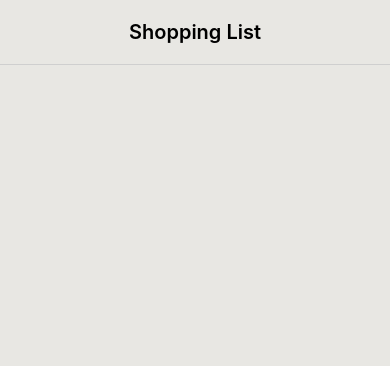
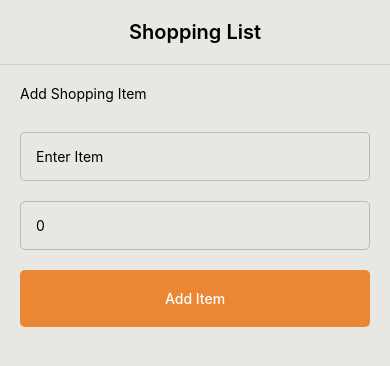
Before and after one commit to FaizanKhanDev/react-native-typscript, a React Native app: screen / in a window 390 px wide. Shown: the top 366 px of the page. Built offline with nearby package versions, Linux system fonts and the light colour scheme.

Commit message:
FIXED: TODO list

```diff
--- a/App.tsx
+++ b/App.tsx
@@ -1,10 +1,30 @@
 import { StatusBar } from 'expo-status-bar';
-import { SafeAreaView, StyleSheet, Text, View } from 'react-native';
+import { SafeAreaView, StyleSheet, Text, View, FlatList } from 'react-native';
 import Header from './src/components/Header'
+import React, { useState } from 'react';
+import AddItem, { IItem } from './src/components/AddItem'; /* import AddItem and interface*/
+import Item from './src/components/Item';
 export default function App() {
+  const [shoppingList, setShoppingList] = useState<IItem[]>([]);
   return (
     <SafeAreaView style={styles.container}>
       <Header title="Shopping List"></Header>
+      <View style={styles.contentWrapper}>
+
+
+        <AddItem
+          setShoppingList={setShoppingList}
+          shoppingList={shoppingList}
+        ></AddItem>
+        <FlatList
+              data={shoppingList}
+              keyExtractor={(item, index) => `${item.item}-${index}`}
+              renderItem={({ item }) => (
+                <Item item={item.item} quantity={item.quantity} />
+              )}
+          >
+        </FlatList>
+      </View>
     </SafeAreaView>
   );
 }
@@ -14,4 +34,7 @@ const styles = StyleSheet.create({
     flex: 1,
     backgroundColor: '#e8e7e3',
   },
+  contentWrapper: {
+    padding: 20,
+  },
 });
--- /dev/null
+++ b/src/components/AddItem.tsx
@@ -0,0 +1,81 @@
+import React, { useState } from "react";
+import { View, Text, TextInput, StyleSheet, TouchableOpacity, Alert } from "react-native";
+
+export interface IItem {
+    item: string,
+    quantity: number
+}
+interface Props {
+    setShoppingList: React.Dispatch<React.SetStateAction<IItem[]>>;
+    shoppingList: IItem[];
+}
+
+const AddItem: React.FC<Props> = ({ setShoppingList, shoppingList }) => {
+    const [item, setItem] = useState<string>('');
+    const [quantity, setQuantity] = useState<number>(0);
+    const addItem = () => {
+        if (!item) {
+            Alert.alert('Please enter an item');
+        } else {
+            setShoppingList([
+                ...shoppingList,
+                {
+                    item,
+                    quantity: quantity || 1,
+                },
+            ]);
+            setItem('');
+            setQuantity(0);
+        }
+    }
+    return (
+        <View>
+            <Text>Add Shopping Item</Text>
+            <View style={styles.form}>
+                <TextInput
+                    style={styles.input}
+                    placeholder="Enter Item"
+                    value={item}
+                    onChangeText={text => setItem(text)}
+                />
+                <TextInput
+                    style={styles.input}
+                    placeholder="Enter quantity"
+                    keyboardType="numeric"
+                    value={quantity.toString()}
+                    onChangeText={q => {
+                        setQuantity(Number(q));
+                    }}
+                />
+                <TouchableOpacity onPress={addItem} style={styles.addItemButton}>
+                    <Text style={styles.buttonText}>Add Item</Text>
+                </TouchableOpacity>
+            </View>
+        </View>
+    );
+}
+const styles = StyleSheet.create({
+    heading: {
+        fontSize: 20,
+        fontWeight: '700',
+    },
+    form: {
+        marginTop: 30,
+    },
+    input: {
+        padding: 15,
+        borderColor: 'rgba(0, 0, 0, 0.2)',
+        borderWidth: 1,
+        borderRadius: 5,
+        marginBottom: 20,
+    },
+    addItemButton: {
+        backgroundColor: '#eb8634',
+        paddingVertical: 20,
+        borderRadius: 5,
+        alignItems: 'center',
+    },
+    buttonText: { color: '#fff', fontWeight: '500' },
+});
+
+export default AddItem;
--- /dev/null
+++ b/src/components/Item.tsx
@@ -0,0 +1,18 @@
+import React from "react";
+import { View, Text } from "react-native";
+
+interface Props {
+    item: string
+    quantity: number
+}
+
+const Item: React.FC<Props> = ({item, quantity }) => {
+
+    return (
+        <View>
+            <Text>{item} - {quantity}</Text>
+        </View>
+    )
+}
+
+export default Item
```
